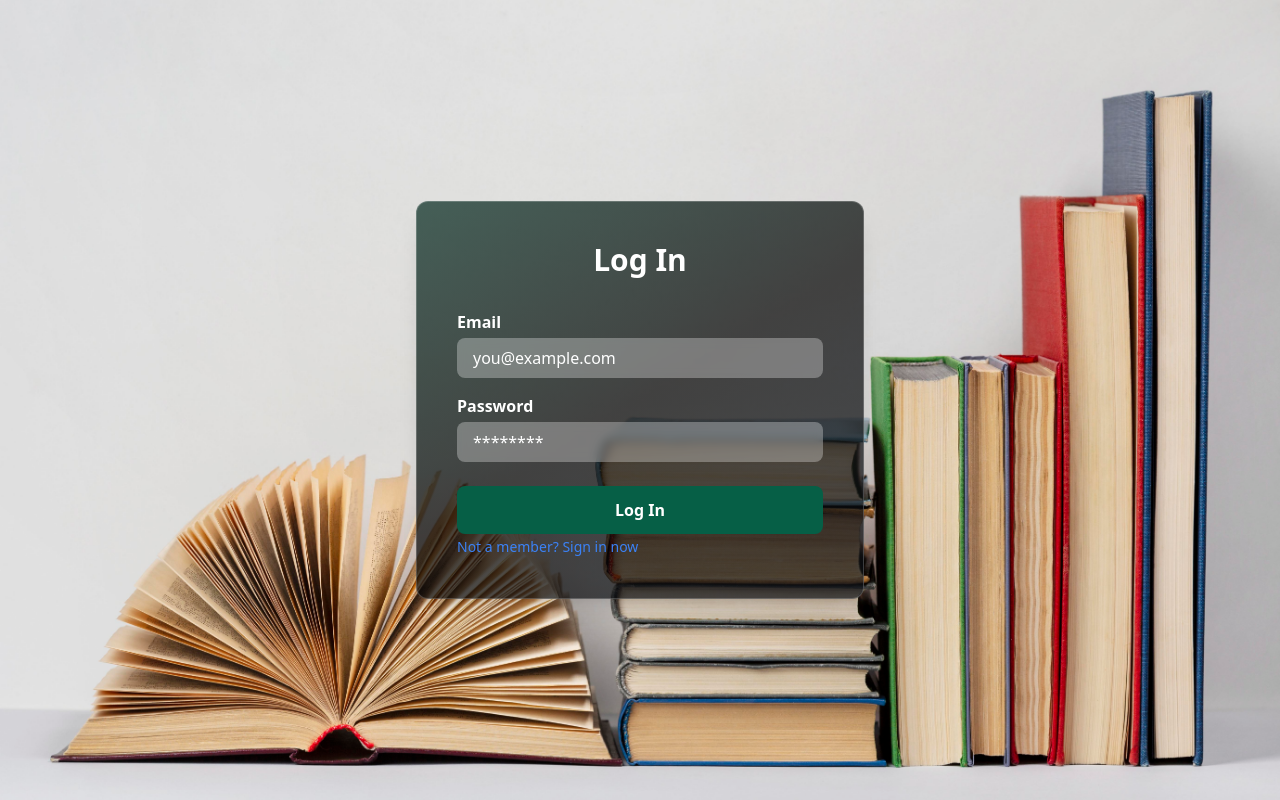
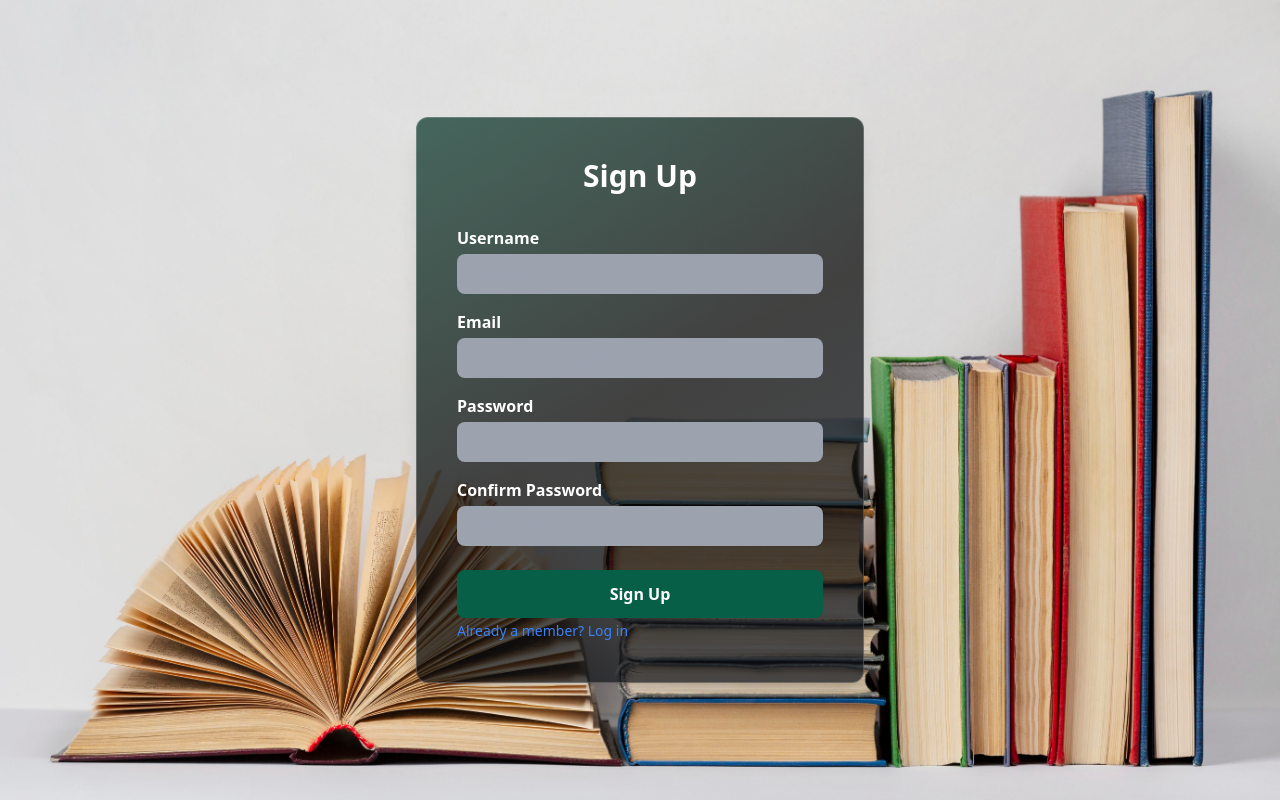
Before and after one commit to creeksonJoseph/Book4Books, a React (Vite) app in the folder phase2-project/: page / in a window 1280 px wide. Built offline with nearby package versions, Linux system fonts and the light colour scheme.

Commit message:
configured sign jp routres

```diff
--- a/phase2-project/db.json
+++ b/phase2-project/db.json
@@ -24,6 +24,72 @@
       "id": "5",
       "name": "Maya Atieno",
       "email": "maya@example.com"
+    },
+    {
+      "id": "a950",
+      "name": "nate james",
+      "email": "maryndemo1983@gmail.com",
+      "password": "QWERTY"
+    },
+    {
+      "id": "28a5",
+      "name": "MANUU",
+      "email": "maryndemo1983@gmail.com",
+      "password": "QWERTY"
+    },
+    {
+      "id": "7804",
+      "name": "MANUU",
+      "email": "maryndemo1983@gmail.com",
+      "password": "QWERTY"
+    },
+    {
+      "id": "1903",
+      "name": "MANUU",
+      "email": "maryndemo1983@gmail.com",
+      "password": "QWERTY"
+    },
+    {
+      "id": "296f",
+      "name": "MANUU",
+      "email": "maryndemo1983@gmail.com",
+      "password": "QWERTY"
+    },
+    {
+      "id": "6a88",
+      "name": "MANUU",
+      "email": "maryndemo1983@gmail.com",
+      "password": "QWERTY"
+    },
+    {
+      "id": "00b6",
+      "name": "MANUU",
+      "email": "maryndemo1983@gmail.com",
+      "password": "QWERTY"
+    },
+    {
+      "id": "905d",
+      "name": "MANUU",
+      "email": "maryndemo1983@gmail.com",
+      "password": "QWERTY"
+    },
+    {
+      "id": "7e59",
+      "username": "alpha_chronicles",
+      "email": "Josephcreekson@gmail.com",
+      "password": "1234"
+    },
+    {
+      "id": "cffc",
+      "username": "john@kiarie",
+      "email": "jogn@gmail.com",
+      "password": "123"
+    },
+    {
+      "id": "5074",
+      "username": "creekson",
+      "email": "123@gmail.com",
+      "password": "123"
     }
   ],
   "books": [
--- a/phase2-project/src/App.jsx
+++ b/phase2-project/src/App.jsx
@@ -9,8 +9,8 @@ export const API_URL = "http://localhost:3001/";
 function App() {
   return (
     <Routes>
-      <Route path="/" element={<Login />} />
-      <Route path="/signup" element={<Signup />} />
+      <Route path="/" element={<Signup />} />
+      <Route path="/login" element={<Login />} />
       <Route path="/addbook" element={<AddBook />} />
       <Route path="/requests" element={<Requests />} />
     </Routes>
--- a/phase2-project/src/Components/SignUp.jsx
+++ b/phase2-project/src/Components/SignUp.jsx
@@ -1,6 +1,8 @@
 import React, { useState } from "react";
 import bg from "../assets/creative-composition-world-book-day.jpg";
 import SignupRedirect from "./SignUpRedirect";
+import { API_URL } from "../App";
+import { useNavigate } from "react-router-dom";
 
 function Signup({ onSignup }) {
   const [formData, setFormData] = useState({
@@ -9,6 +11,9 @@ function Signup({ onSignup }) {
     password: "",
     confirmPassword: "",
   });
+
+  const navigate = useNavigate();
+
   const [error, setError] = useState("");
   const [isSubmitting, setIsSubmitting] = useState(false);
 
@@ -22,6 +27,7 @@ function Signup({ onSignup }) {
 
     const { username, email, password, confirmPassword } = formData;
 
+    // Validation
     if (!username || !email || !password || !confirmPassword) {
       setError("All fields are required");
       setIsSubmitting(false);
@@ -34,9 +40,28 @@ function Signup({ onSignup }) {
       return;
     }
 
+    // Submit to server
     try {
-      // Hook into real API later
-      onSignup?.(formData);
+      const res = await fetch(`${API_URL}users`, {
+        method: "POST",
+        headers: {
+          "Content-Type": "application/json",
+        },
+        body: JSON.stringify({ username, email, password }),
+      });
+
+      if (!res.ok) throw new Error("Failed to signup");
+
+      // Clear form
+      setFormData({
+        username: "",
+        email: "",
+        password: "",
+        confirmPassword: "",
+      });
+
+      if (onSignup) onSignup();
+      navigate("/dashboard");
     } catch (err) {
       setError("Signup failed. Try again.");
     } finally {
@@ -81,9 +106,9 @@ function Signup({ onSignup }) {
         <input
           type="text"
           name="username"
-          placeholder="yourname"
           value={formData.username}
           onChange={handleChange}
+          placeholder="yourname"
           className="w-full mb-4 px-4 py-2 rounded-lg bg-gray-400 text-black"
         />
 
@@ -91,9 +116,9 @@ function Signup({ onSignup }) {
         <input
           type="email"
           name="email"
-          placeholder="you@example.com"
           value={formData.email}
           onChange={handleChange}
+          placeholder="you@example.com"
           className="w-full mb-4 px-4 py-2 rounded-lg bg-gray-400 text-black"
         />
 
@@ -101,9 +126,9 @@ function Signup({ onSignup }) {
         <input
           type="password"
           name="password"
-          placeholder="********"
           value={formData.password}
           onChange={handleChange}
+          placeholder="********"
           className="w-full mb-4 px-4 py-2 rounded-lg bg-gray-400 text-black"
         />
 
@@ -111,9 +136,9 @@ function Signup({ onSignup }) {
         <input
           type="password"
           name="confirmPassword"
-          placeholder="********"
           value={formData.confirmPassword}
           onChange={handleChange}
+          placeholder="********"
           className="w-full mb-6 px-4 py-2 rounded-lg bg-gray-400 text-black"
         />
 
@@ -124,6 +149,7 @@ function Signup({ onSignup }) {
         >
           {isSubmitting ? "Creating Account..." : "Sign Up"}
         </button>
+
         <SignupRedirect />
       </form>
     </div>
--- a/phase2-project/src/Components/SignUpRedirect.jsx
+++ b/phase2-project/src/Components/SignUpRedirect.jsx
@@ -4,7 +4,7 @@ import { Link } from "react-router-dom";
 function SignupRedirect() {
   return (
     <Link
-      to="/"
+      to="/login"
       className="text-sm text-blue-500 hover:underline hover:text-blue-700"
     >
       Already a member? Log in
```
Lines whose indentation alone changed are shown as unchanged.
